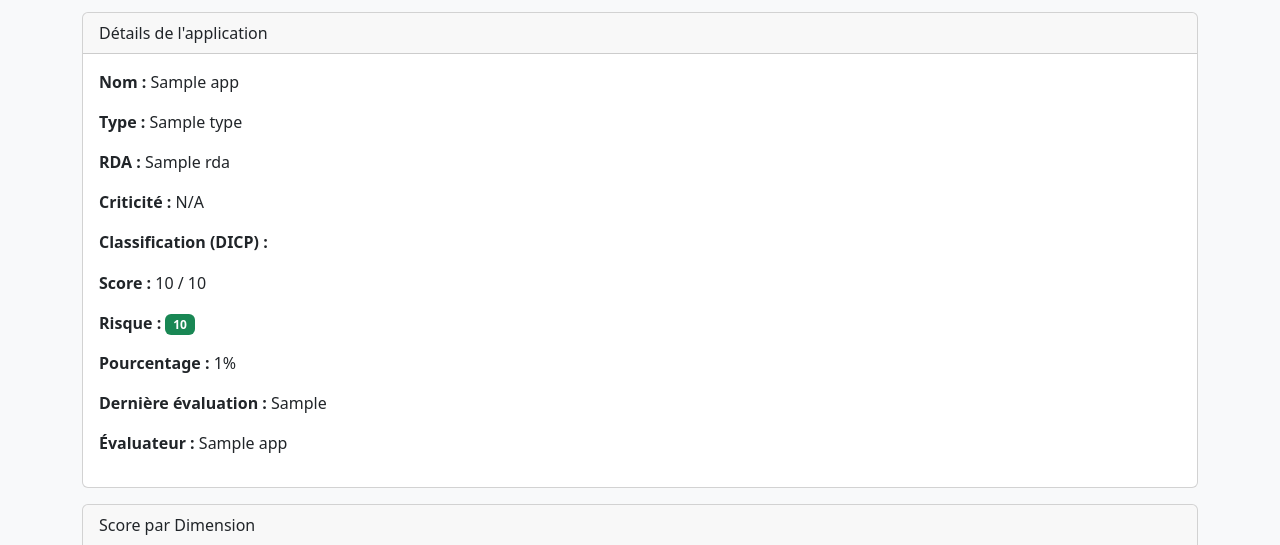
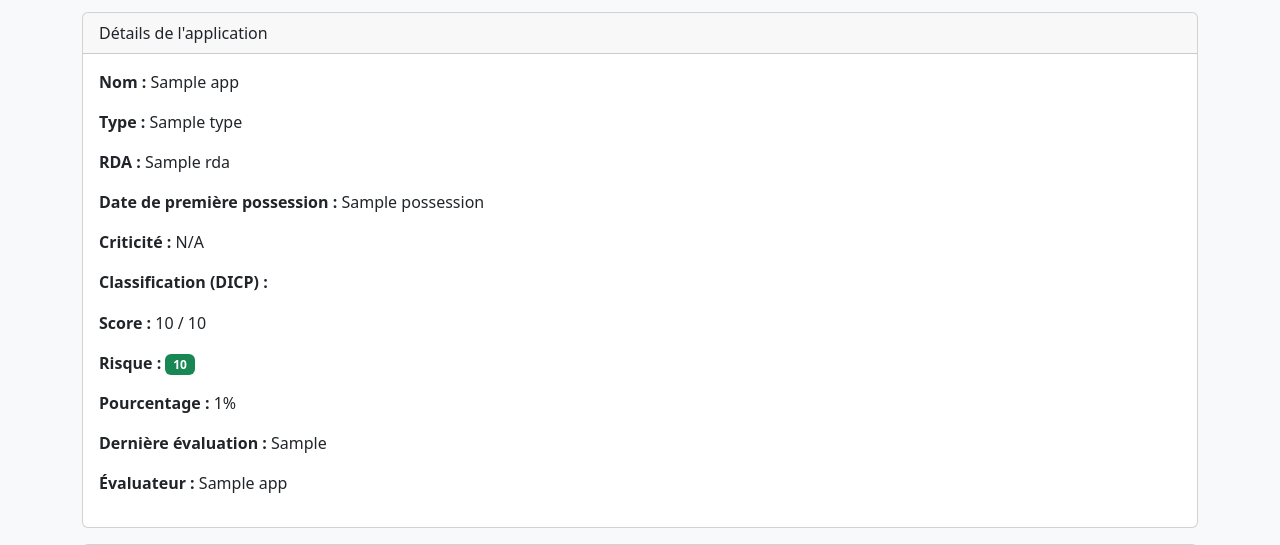
Before and after one commit to rumeaug17/ADM, a Flask app: template templates/resume.html in a window 1280 px wide. Shown: the part 229-774 px from the top of the page. Run offline with Flask 3, Linux system fonts and the light colour scheme; the template is opened without the code that fills it: most values are stand-ins (such as "Sample title", 1, 10 or a date in 2020).

Commit message:
Update resume.html

```diff
--- a/templates/resume.html
+++ b/templates/resume.html
@@ -36,6 +36,7 @@
       <p><strong>Nom :</strong> {{ app.name }}</p>
       <p><strong>Type :</strong> {{ app.type }}</p>
       <p><strong>RDA :</strong> {{ app.rda }}</p>
+      <p><strong>Date de première possession :</strong> {{ app.possession }}</p>
       <p><strong>Criticité :</strong>
         {% if app.criticite == "1" %}
           <span class="badge badge-criticite1">Très Élevée</span>
```
